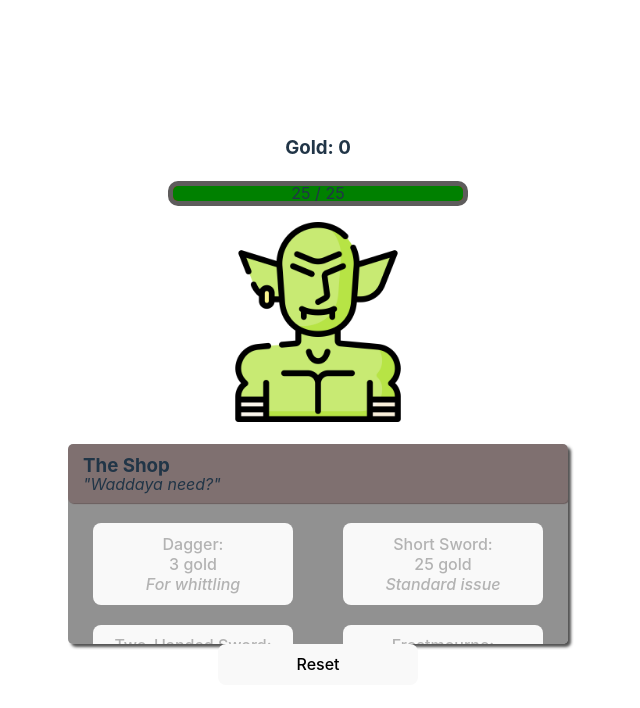
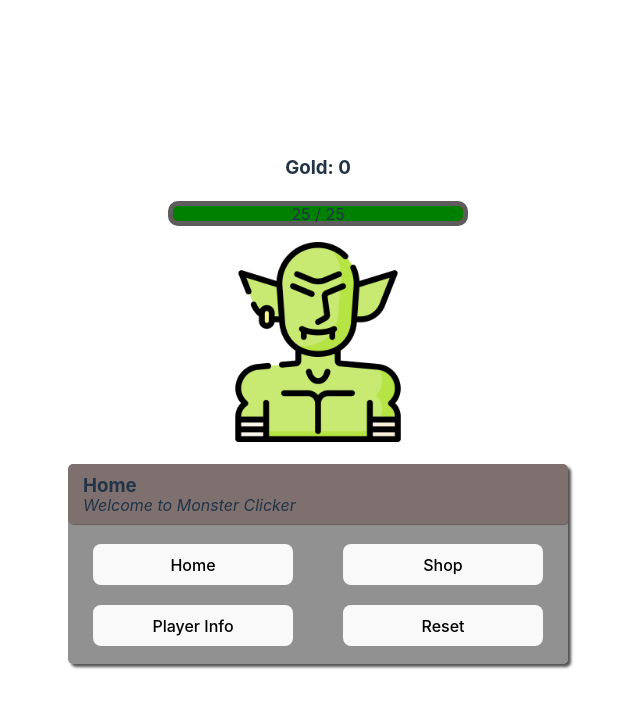
Before and after one commit to kayshwii/monsterClicker, a React (Vite) app: page / in a window 1280 px wide. Shown: the top 708 px of the page, without its empty margins (322-962 px from the left). Built offline with nearby package versions, Linux system fonts and the light colour scheme.

Commit message:
Added menus!

```diff
--- a/src/App.css
+++ b/src/App.css
@@ -98,7 +98,16 @@
   background-color: #6137375d;
   border-radius: 5px;
   box-shadow: 1px 1px 1px rgba(67, 39, 39, 0.487);
+  display: flex;
+  justify-content: space-between;
+}
 
+.menuHeaderReturn {
+  margin: auto 10px;
+}
+
+.returnButton {
+  width: 100px;
 }
 
 .upgrades {
--- a/src/HpBar.jsx
+++ b/src/HpBar.jsx
@@ -1,4 +1,4 @@
-const HpBar = ({hpMax = 100, hp = 100}) => {
+const HpBar = ({hpMax, hp}) => {
     const currentHealth = (hp / hpMax) * 100
     return(
         <>
--- /dev/null
+++ b/src/MenuButtons.jsx
@@ -0,0 +1,15 @@
+const MenuButtons = ({menuButton, onClick}) => {
+    return (
+    <>
+        <button className="upgrades"
+            type = 'button'
+            key = {menuButton.name}
+            onClick = {onClick}
+            >
+                {menuButton.name}
+        </button>
+    </>)
+}
+
+
+export default MenuButtons
--- a/src/MonsterClicker.jsx
+++ b/src/MonsterClicker.jsx
@@ -1,19 +1,44 @@
 import { useState } from "react";
-import HpBar from './HpBar.jsx'
 import { enemies } from "./enemies.js";
 import { upgrades } from "./upgrades.js";
+import { menus } from "./menus.js";
+import HpBar from './HpBar.jsx'
 import UpgradeButtons from "./UpgradeButtons.jsx";
+import MenuButtons from "./MenuButtons.jsx";
+
+const MenuWindow = ({menu}) => {
+    return(
+        <>
+        <div id="menu" className="menu">
+            <div className="menuHeader">
+                <h3 className="title">{menu.title}</h3>
+                <p className="quote"><i>{menu.quote}</i></p>
+            </div>
+            <div className="menuButtons">
+            {menu.menuButtons}
+            </div>
+        </div>
+        </>
+    )
+}
 
 export default function App() {
+
     const hpMax = enemies[0].health
+
     const [gold, setGold] = useState(0)
     const [hp, setHp] = useState(hpMax)
     const [playerDamage, setPlayerDamage] = useState(1)
+    const [menu, setMenu] = useState(menus[0].id)
 
     const upgradeOption = (upgrade) => () => {
         setGold(gold - upgrade.cost)
         setPlayerDamage(upgrade.multiplier)
         upgrade.showUpgrade = false
+    }
+
+    const menuHandle = (menuButton) => () => {
+        setMenu(menuButton.id)
     }
 
     const attack = () => {
@@ -24,16 +49,19 @@ export default function App() {
         setGold(0)
         setHp(hpMax)
         setPlayerDamage(1)
+        setMenu(menus[0].id)
         upgrades.forEach(upgrade =>
             upgrade.showUpgrade = true
         )
     }
 
-    //damage handler
-    if(hp <= 0) {
-        setGold (gold + enemies[0].gp)
-        setHp(hpMax)
-    }
+    //monster death handler
+    hp <= 0 && (
+        setGold(gold + enemies[0].gp),
+        setHp(hpMax))
+
+    //menu reset handler
+    menu === 'reset' && reset()
 
 
     return(
@@ -51,11 +79,38 @@ export default function App() {
         width = {'200xp'}
         onClick = {attack}/>
 
-        {/*Display Shop*/}
+        {/*Display Menu*/}
+        {menu === 'home' &&
             <div id="menu" className="menu">
                 <div className="menuHeader">
+                    <div className="menuHeaderText">
+                        <h3 className="title">Home</h3>
+                        <p className="quote"><i>Welcome to Monster Clicker</i></p>
+                    </div>
+                </div>
+                <div className="menuButtons">
+                    {menus.map((menuButton) => (
+                        <MenuButtons key={menuButton.id} menuButton={menuButton} onClick={menuHandle(menuButton)} />
+                    ))}
+                </div>
+            </div>
+        }
+
+        {/*Display Shop*/}
+        {menu === 'shop' &&
+            <div id="menu" className="menu">
+                <div className="menuHeader">
+                    <div className="menuHeaderText">
                         <h3 className="title">The Shop</h3>
                         <p className="quote"><i>"Waddaya need?"</i></p>
+                    </div>
+                <div className="menuHeaderReturn">
+                    <button className="returnButton"
+                        onClick={menuHandle(menus[0])}>
+                        Home
+                    </button>
+                </div>
+
                 </div>
                 <div className="menuButtons">
                     {upgrades.map((upgrade) => (
@@ -63,17 +118,26 @@ export default function App() {
                     ))}
                 </div>
             </div>
+        }
 
+        {/*Display Player Info*/}
+        {menu === 'player' &&
+            <div id="menu" className="menu">
+                <div className="menuHeader">
+                    <div className="menuHeaderText">
+                        <h3 className="title">Player Info</h3>
+                        <p className="quote"><i>Coming soon!</i></p>
+                    </div>
+                <div className="menuHeaderReturn">
+                    <button className="returnButton"
+                        onClick={menuHandle(menus[0])}>
+                        Home
+                    </button>
+                </div>
 
-        <button
-        onClick={reset}
-        style={{
-            display: 'block',
-            margin: 'auto'
-        }}
-      >
-        Reset
-      </button>
+                </div>
+            </div>
+        }
         </>
     )
 }
--- a/src/UpgradeButtons.jsx
+++ b/src/UpgradeButtons.jsx
@@ -1,4 +1,3 @@
-import { Fragment } from "react"
 const UpgradeButtons = ({upgrade, onClick, gold}) => {
     const disableButton = gold >= upgrade.cost
     return (
--- /dev/null
+++ b/src/menus.js
@@ -0,0 +1,13 @@
+export const menus =[{
+    id: 'home',
+    name: 'Home'
+},{
+    id: 'shop',
+    name: 'Shop'
+},{
+    id: 'player',
+    name: 'Player Info'
+},{
+    id: 'reset',
+    name: 'Reset'
+}]
```
Also changed, not shown: 1 other file (tests, documents, lock files or other folders). Lines whose indentation alone changed are shown as unchanged.
